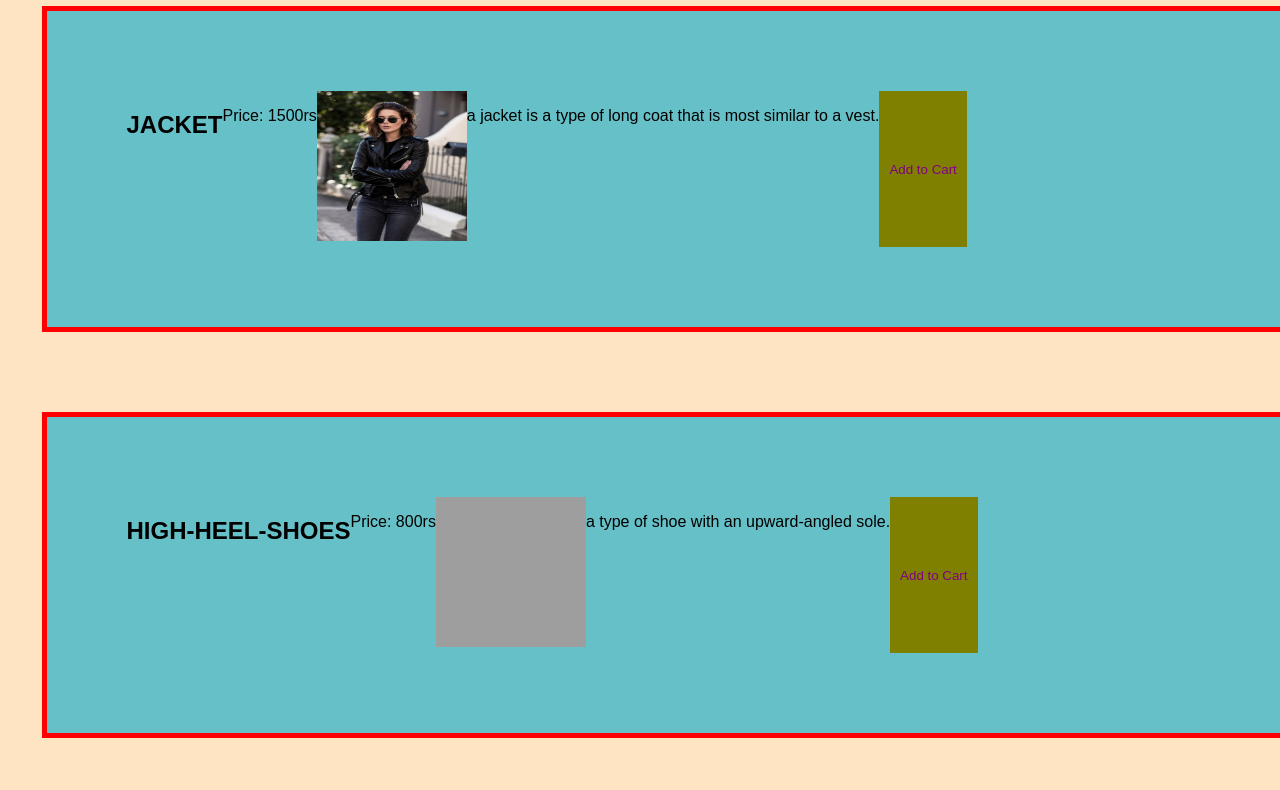
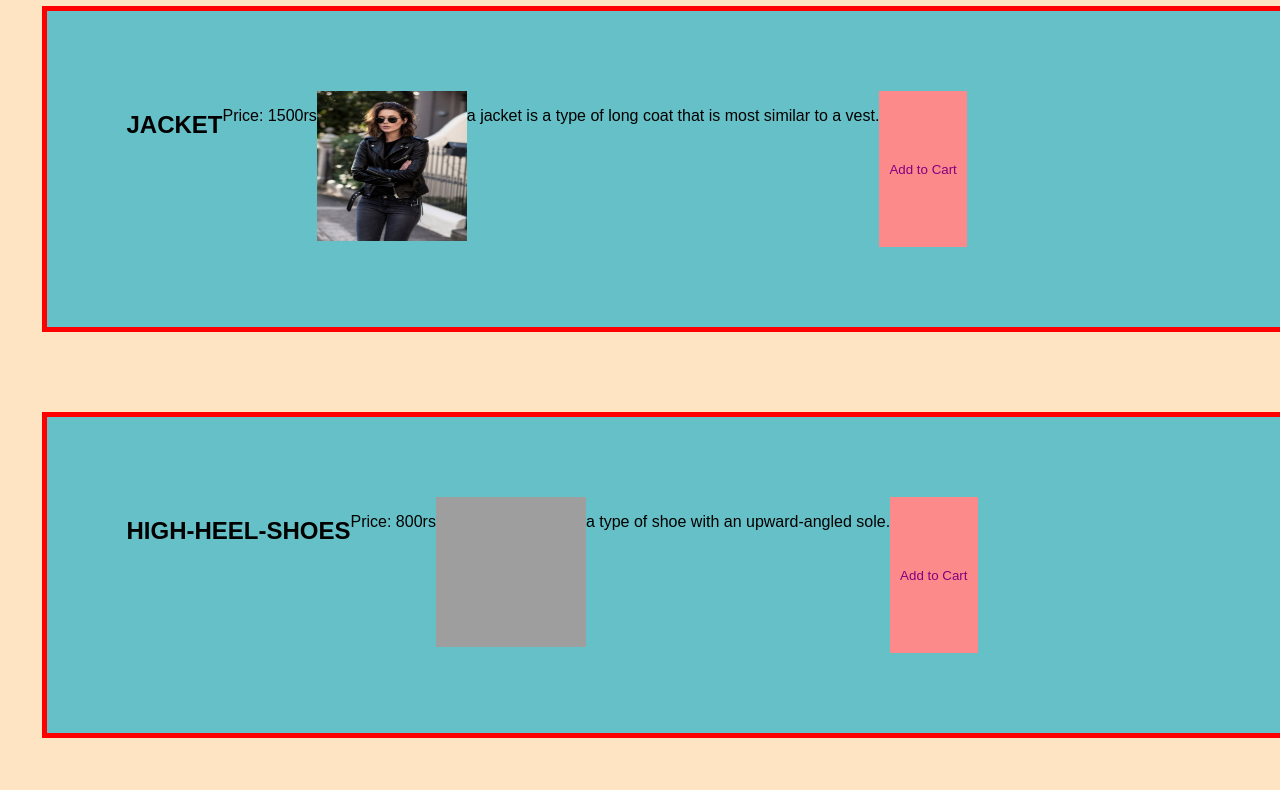
Before and after one commit to Neelima677/Login-Registration, a plain HTML site: page index.html in a window 1280 px wide. Shown: the part 356-1146 px from the top of the page. Drawn offline with Linux system fonts and the light colour scheme; grey boxes are pictures that could not be loaded.

Commit message:
Update styles.css

```diff
--- a/styles.css
+++ b/styles.css
@@ -29,13 +29,13 @@ body {
 }
 
 button {
-    background-color: #808000;
+    background-color: #FD8A8A;
     color: #800080;
-    border: none;
+    border: #FEA8A5;
     padding: 5px 10px;
     cursor: pointer;
 }
 
 button:hover {
-    background-color: #C0C0C0;
+    background-color: #F1F7B5;
 }
```
